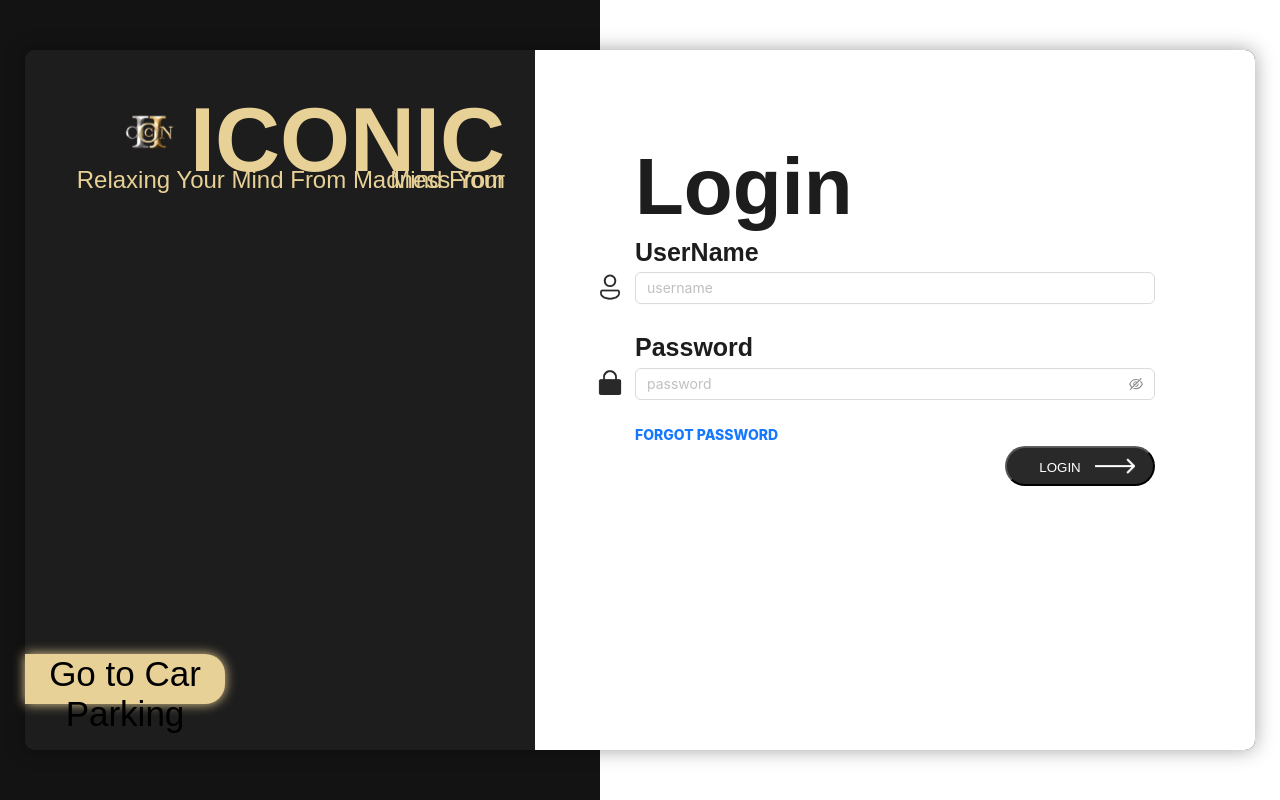
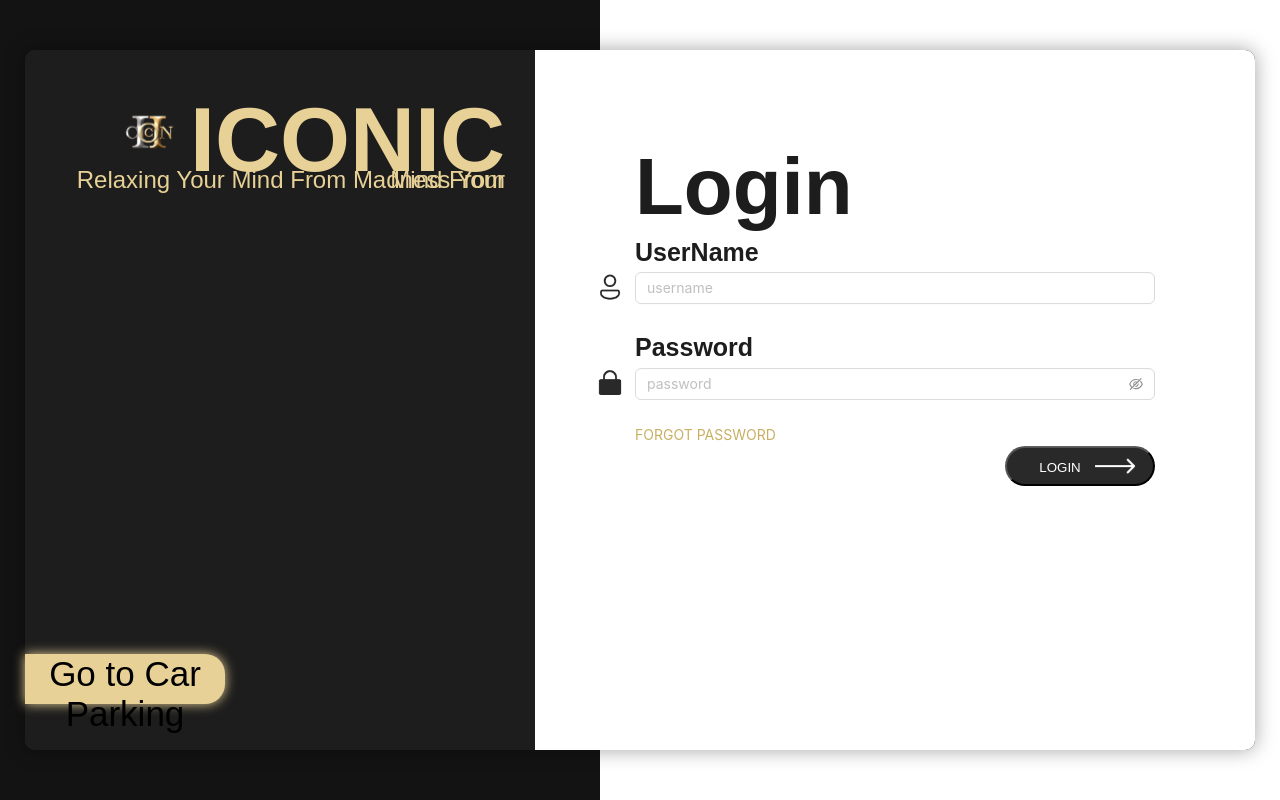
Before and after one commit to NobpasinTumdee/ShoppingMall, a React (Vite) app in the folder frontend/: page / in a window 1280 px wide. Built offline with nearby package versions, Linux system fonts and the light colour scheme; a web font is replaced by a local one.

Commit message:
color font in login page

```diff
--- a/frontend/src/Page/Login/Login.tsx
+++ b/frontend/src/Page/Login/Login.tsx
@@ -69,7 +69,7 @@
 
                                 <Input.Password placeholder="password" />
                             </Form.Item>
-                            <a href="/" >FORGOT PASSWORD</a>
+                            <a style={{color: '#C9AF62' ,fontWeight: '400'}} href="/" >FORGOT PASSWORD</a>
                             <div className="LoginButton">
                             <Form.Item>
                                 <button>
```
